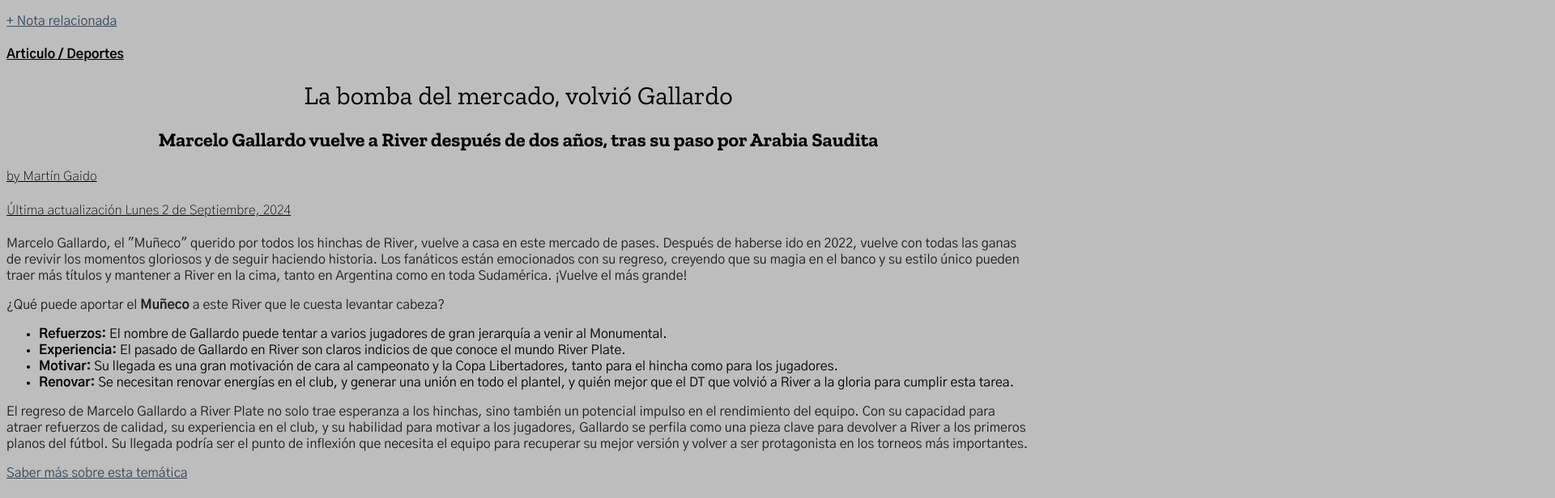
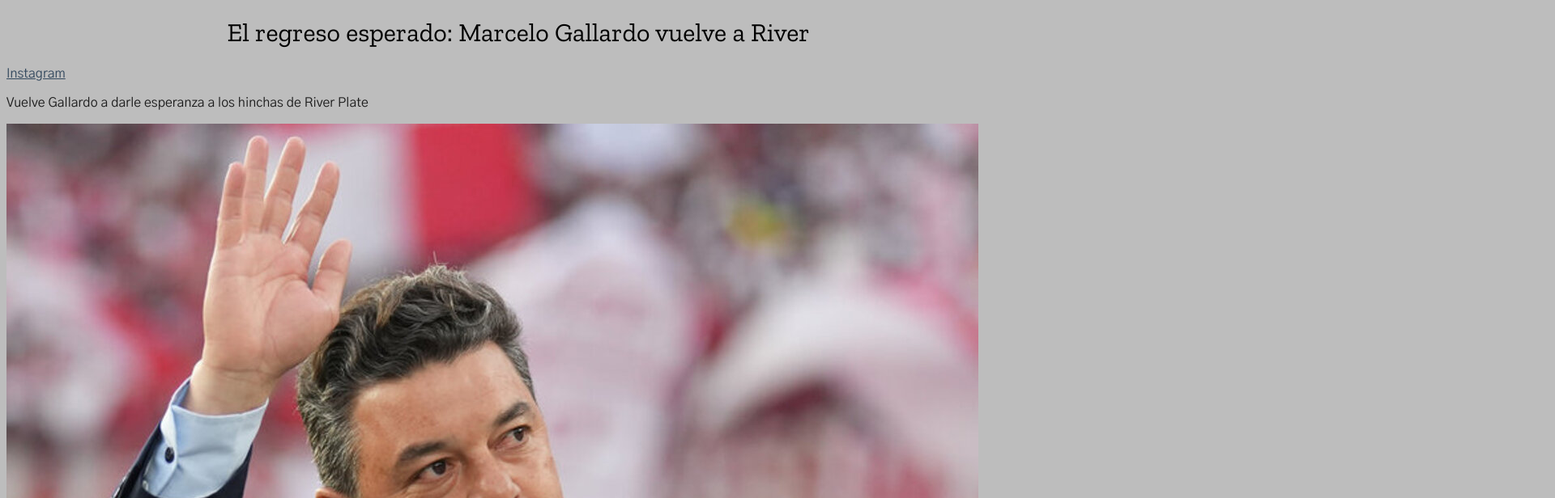
Before and after one commit to tinog87/Dise-o-Web-Proyecto, a plain HTML site: page index.html in a window 1280 px wide. Shown: the top 616 px of the page at 81% size, 1920 px wide, since content can reach past the window. Drawn offline with nearby package versions, Linux system fonts and the light colour scheme.

Commit message:
Add files via upload

```diff
--- a/index.html
+++ b/index.html
@@ -1,41 +1,65 @@
 <!DOCTYPE html>
-<html lang="en">
+<html lang="es">
 <head>
     <meta charset="UTF-8">
     <meta name="viewport" content="width=device-width, initial-scale=1.0">
-    <title>La vuelta de Gallardo</title>
+    <title>El regreso de Gallardo</title>
     <link rel="stylesheet" href="CSS/estilos.css">
 </head>
 <body>
-   <p>
-   	<a href="segunda_pagina.html">+ Nota relacionada</a>
-   </p>
 
-   <h4><strong>Articulo / Deportes</strong></h4>
 
-   <h1>La bomba del mercado, volvió Gallardo</h1>
 
-   <h2>Marcelo Gallardo vuelve a River después de dos años, tras su paso por Arabia Saudita</h2>
+   <h1>El regreso esperado: Marcelo Gallardo vuelve a River</h1>
 
-   <h4>by Martín Gaido</h4>
-   <h4>Última actualización Lunes 2 de Septiembre, 2024</h4>
 
-   <p>Marcelo Gallardo, el "Muñeco" querido por todos los hinchas de River, vuelve a casa en este mercado de pases. Después de haberse ido en 2022, vuelve con todas las ganas de revivir los momentos gloriosos y de seguir haciendo historia. Los fanáticos están emocionados con su regreso, creyendo que su magia en el banco y su estilo único pueden traer más títulos y mantener a River en la cima, tanto en Argentina como en toda Sudamérica. ¡Vuelve el más grande!</p>
+   <a href="https://www.instagram.com/riverplate/" id="btn-Ig" >Instagram</a>
 
-   <p>¿Qué puede aportar el <strong>Muñeco</strong> a este River que le cuesta levantar cabeza?</p>
+    <p>Vuelve Gallardo a darle esperanza a los hinchas de River Plate</p>
+
+   <section class="fotos">
+       <div class="image-container">
+
+           <img src="/gallardo.jpg">
+       </div>
+       <div class="image-container">
+
+           <img src="/hichada-river.jpg">
+       </div>
+   </section>
+
+   <p>Marcelo Gallardo, el técnico más exitoso en la historia reciente de River Plate, ha anunciado su regreso. Después de dejar el club en 2022, el Muñeco vuelve con la misión de reactivar la llama de la gloria que tantos títulos le dio al club. En su primera etapa, Gallardo conquistó el continente con su estilo de juego y ahora, los hinchas lo reciben con los brazos abiertos, esperando nuevas hazañas.</p>
+
+   <p>El maximo objetivo: <strong>La copa Libertadores 2024</strong></p>
+   <section class="fotos">
+        <div class="image-container copa">
+            <img src="/copa-libertadores.jpg">
+        </div>
+    </section>
+
+   <p><strong>¿Qué significa este regreso para el futuro del club?</strong></p>
+
+
 
    <ul>
-       <li><strong>Refuerzos:</strong> El nombre de Gallardo puede tentar a varios jugadores de gran jerarquía a venir al Monumental.</li>
-       <li><strong>Experiencia:</strong> El pasado de Gallardo en River son claros indicios de que conoce el mundo River Plate.</li>
-       <li><strong>Motivar:</strong> Su llegada es una gran motivación de cara al campeonato y la Copa Libertadores, tanto para el hincha como para los jugadores.</li>
-       <li><strong>Renovar:</strong> Se necesitan renovar energías en el club, y generar una unión en todo el plantel, y quién mejor que el DT que volvió a River a la gloria para cumplir esta tarea.</li>
+       <li><strong>Refuerzos clave:</strong> Con Gallardo al mando, River Plate podría atraer a grandes jugadores para fortalecer su plantilla.</li>
+       <li><strong>Liderazgo:</strong> Gallardo tiene un profundo conocimiento de lo que significa River Plate, y su experiencia será invaluable.</li>
+       <li><strong>Renovación emocional:</strong> Su regreso trae esperanza a los hinchas y motivación al equipo en un momento complicado.</li>
+       <li><strong>Estilo de juego único:</strong> Los fanáticos esperan volver a ver el fútbol ofensivo y agresivo que caracterizó a River durante su etapa anterior.</li>
    </ul>
 
-   <p>El regreso de Marcelo Gallardo a River Plate no solo trae esperanza a los hinchas, sino también un potencial impulso en el rendimiento del equipo. Con su capacidad para atraer refuerzos de calidad, su experiencia en el club, y su habilidad para motivar a los jugadores, Gallardo se perfila como una pieza clave para devolver a River a los primeros planos del fútbol. Su llegada podría ser el punto de inflexión que necesita el equipo para recuperar su mejor versión y volver a ser protagonista en los torneos más importantes.</p>
 
-   <p>
-       <a href="https://www.infobae.com/deportes/2024/08/05/las-perlitas-del-regreso-de-gallardo-a-river-el-nuevo-hit-que-le-dedicaron-los-hinchas-una-bandera-muy-especial-y-el-mensaje-de-su-esposa/">Saber más sobre esta temática</a>
-   </p>
+   <section class="fotos">
+       <div class="image-container">
+           <img src="/pezzella.jpg">
+       </div>
+       <div class="image-container">
+           <img src="/river-copa-libertadores-2018.jpg">
+       </div>
+
+   </section>
+
+   <p>Con el regreso de Gallardo, River Plate se prepara para una nueva era. Su habilidad para gestionar plantillas y su conocimiento del fútbol internacional serán clave para competir en todos los frentes. El club y los hinchas esperan que su regreso sea el punto de partida para recuperar la supremacía en el fútbol sudamericano.</p>
 
 </body>
 </html>
```
Also changed, not shown: copa-libertadores.jpg (added), echeverri-foto.jpg (added), gallardo.jpg (added), hichada-river.jpg (added), pezzella.jpg (added), river-copa-libertadores-2018.jpg (added).
